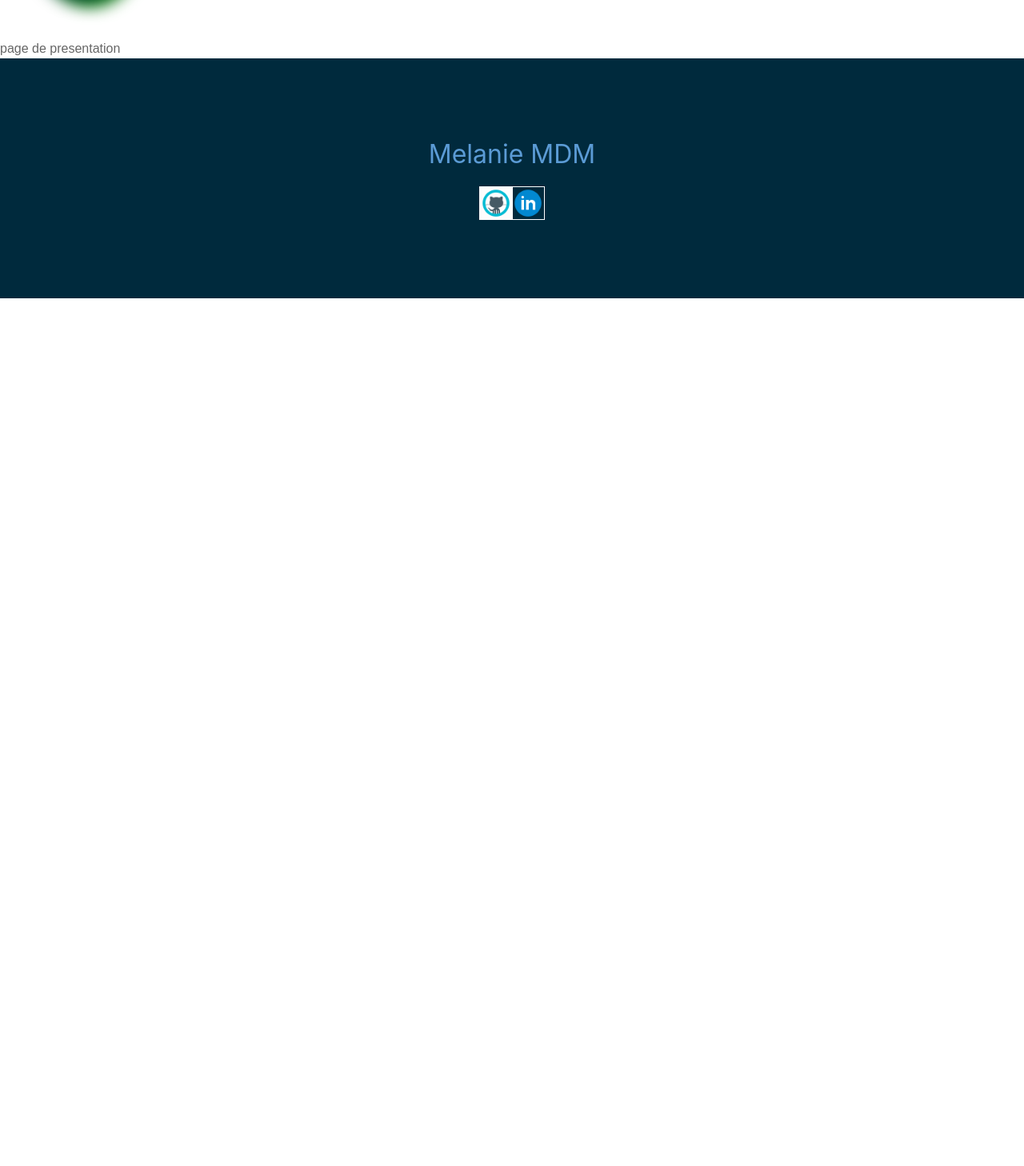
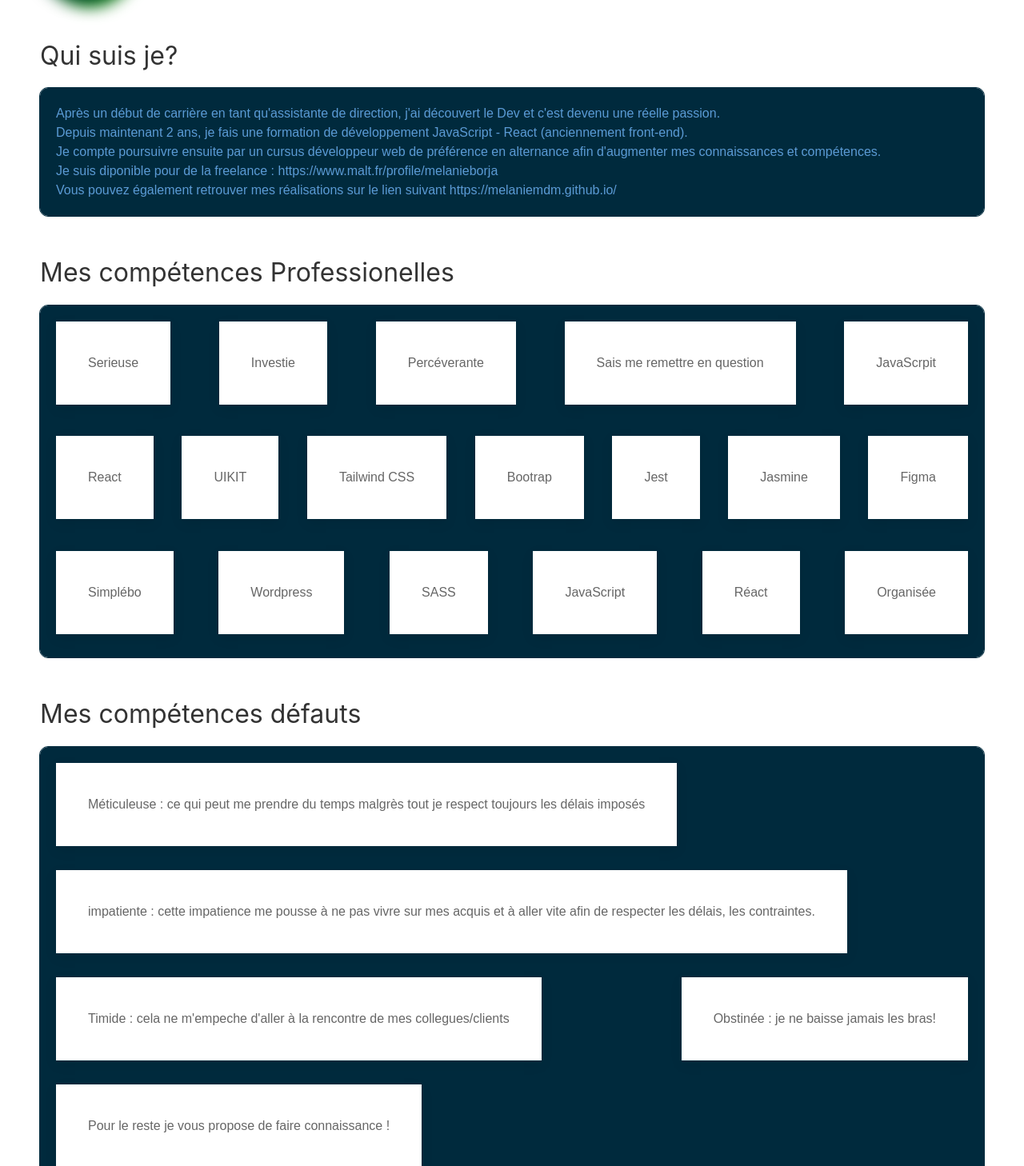
Before and after one commit to melaniemdm/portfolio-melanie-mdm, a React (Create React App) app: page /PresentMe in a window 1280 px wide. Shown: the part 192-1650 px from the top of the page at 80% size. Before the commit the page ends 800 px from the top, so only its background shows below. Built offline with nearby package versions, Linux system fonts and the light colour scheme.

Commit message:
fix(css & js) page de présentation

```diff
--- a/src/components/Presentation/index.js
+++ b/src/components/Presentation/index.js
@@ -1,10 +1,154 @@
+import '../../components/Presentation/style.scss';
+
 function PresentMe(){
     return (
-        <div>
+        <div  className="containerPrentation">
+<h2>Qui suis je?</h2>
 
-page de presentation
+<div className="txtPresentation">Après un début de carrière en tant qu'assistante de direction, j'ai découvert le Dev et c'est devenu une réelle passion.<br />Depuis maintenant 2 ans, je fais une formation de développement JavaScript - React (anciennement front-end).  <br /> Je compte poursuivre ensuite par un cursus développeur web de préférence en alternance afin d'augmenter mes connaissances et compétences. <br /> Je suis diponible pour de la freelance : https://www.malt.fr/profile/melanieborja<br />Vous pouvez également retrouver mes réalisations sur le lien suivant https://melaniemdm.github.io/
+
+</div>
+
+<h2>Mes compétences Professionelles</h2>
+
+<div className="containerListCompetence">
 
 
+<div className="uk-animation-toggle" tabIndex="0">
+        <div className="uk-card uk-card-default uk-card-body uk-animation-fade">
+            <p className="uk-text-center">Serieuse</p>
+        </div>
+    </div>
+    <div className="uk-animation-toggle" tabIndex="0">
+        <div className="uk-card uk-card-default uk-card-body uk-animation-fade">
+            <p className="uk-text-center">Investie</p>
+        </div>
+    </div>
+    <div className="uk-animation-toggle" tabIndex="0">
+        <div className="uk-card uk-card-default uk-card-body uk-animation-fade">
+            <p className="uk-text-center">Percéverante</p>
+        </div>
+    </div>
+
+
+    <div className="uk-animation-toggle" tabIndex="0">
+        <div className="uk-card uk-card-default uk-card-body uk-animation-fade">
+            <p className="uk-text-center">Sais me remettre en question</p>
+        </div>
+    </div>
+    <div className="uk-animation-toggle" tabIndex="0">
+        <div className="uk-card uk-card-default uk-card-body uk-animation-fade">
+            <p className="uk-text-center">JavaScrpit</p>
+        </div>
+    </div>
+    <div className="uk-animation-toggle" tabIndex="0">
+        <div className="uk-card uk-card-default uk-card-body uk-animation-fade">
+            <p className="uk-text-center">React</p>
+        </div>
+    </div>
+    <div className="uk-animation-toggle" tabIndex="0">
+        <div className="uk-card uk-card-default uk-card-body uk-animation-fade">
+            <p className="uk-text-center">UIKIT</p>
+        </div>
+    </div>
+
+    <div className="uk-animation-toggle" tabIndex="0">
+        <div className="uk-card uk-card-default uk-card-body uk-animation-fade">
+            <p className="uk-text-center">Tailwind CSS</p>
+        </div>
+    </div>
+
+    <div className="uk-animation-toggle" tabIndex="0">
+        <div className="uk-card uk-card-default uk-card-body uk-animation-fade">
+            <p className="uk-text-center">Bootrap</p>
+        </div>
+    </div>
+
+    <div className="uk-animation-toggle" tabIndex="0">
+        <div className="uk-card uk-card-default uk-card-body uk-animation-fade">
+            <p className="uk-text-center">Jest</p>
+        </div>
+    </div>
+
+    <div className="uk-animation-toggle" tabIndex="0">
+        <div className="uk-card uk-card-default uk-card-body uk-animation-fade">
+            <p className="uk-text-center">Jasmine</p>
+        </div>
+    </div>
+
+    <div className="uk-animation-toggle" tabIndex="0">
+        <div className="uk-card uk-card-default uk-card-body uk-animation-fade">
+            <p className="uk-text-center">Figma</p>
+        </div>
+    </div>
+
+    <div className="uk-animation-toggle" tabIndex="0">
+        <div className="uk-card uk-card-default uk-card-body uk-animation-fade">
+            <p className="uk-text-center">Simplébo</p>
+        </div>
+    </div>
+    <div className="uk-animation-toggle" tabIndex="0">
+        <div className="uk-card uk-card-default uk-card-body uk-animation-fade">
+            <p className="uk-text-center">Wordpress</p>
+        </div>
+    </div>
+    <div className="uk-animation-toggle" tabIndex="0">
+        <div className="uk-card uk-card-default uk-card-body uk-animation-fade">
+            <p className="uk-text-center">SASS</p>
+        </div>
+    </div>
+    <div className="uk-animation-toggle" tabIndex="0">
+        <div className="uk-card uk-card-default uk-card-body uk-animation-fade">
+            <p className="uk-text-center">JavaScript</p>
+        </div>
+    </div>
+    <div className="uk-animation-toggle" tabIndex="0">
+        <div className="uk-card uk-card-default uk-card-body uk-animation-fade">
+            <p className="uk-text-center">Réact</p>
+        </div>
+    </div>
+    <div className="uk-animation-toggle" tabIndex="0">
+        <div className="uk-card uk-card-default uk-card-body uk-animation-fade">
+            <p className="uk-text-center">Organisée</p>
+        </div>
+    </div>
+</div>
+
+<h2>Mes compétences défauts</h2>
+
+<div className="containerListCompetence">
+
+
+<div className="uk-animation-toggle" tabIndex="0">
+        <div className="uk-card uk-card-default uk-card-body uk-animation-fade">
+            <p className="uk-text-center">Méticuleuse : ce qui peut me prendre du temps malgrès tout je respect toujours les délais imposés</p>
+        </div>
+    </div>
+
+    <div className="uk-animation-toggle" tabIndex="0">
+        <div className="uk-card uk-card-default uk-card-body uk-animation-fade">
+            <p className="uk-text-center">impatiente : cette impatience me pousse à ne pas vivre sur mes acquis et à aller vite afin de respecter les délais, les contraintes.</p>
+        </div>
+    </div>
+
+    <div className="uk-animation-toggle" tabIndex="0">
+        <div className="uk-card uk-card-default uk-card-body uk-animation-fade">
+            <p className="uk-text-center">Timide : cela ne m'empeche d'aller à la rencontre de mes collegues/clients</p>
+        </div>
+    </div>
+    <div className="uk-animation-toggle" tabIndex="0">
+        <div className="uk-card uk-card-default uk-card-body uk-animation-fade">
+            <p className="uk-text-center">Obstinée : je ne baisse jamais les bras!</p>
+        </div>
+    </div>
+    <div className="uk-animation-toggle" tabIndex="0">
+        <div className="uk-card uk-card-default uk-card-body uk-animation-fade">
+            <p className="uk-text-center">Pour le reste je vous propose de faire connaissance !</p>
+        </div>
+    </div>
+
+
+</div>
         </div>
     )
 }
--- /dev/null
+++ b/src/components/Presentation/style.scss
@@ -0,0 +1,21 @@
+@import '../../styles/communs.scss';
+
+.containerPrentation{
+
+margin-left:50px;
+margin-right:50px;
+}
+.txtPresentation{
+@include containerPrésentation;
+
+}
+
+
+.containerListCompetence{
+    @include containerPrésentation;
+ display: flex;
+ justify-content:space-between;
+flex-wrap: wrap;
+gap: 30px;
+ min-height:50vh;
+}
--- a/src/styles/communs.scss
+++ b/src/styles/communs.scss
@@ -1,2 +1,3 @@
 @import 'responsive.scss';
 @import 'variables.scss';
+@import 'variables.scss';
--- a/src/styles/variables.scss
+++ b/src/styles/variables.scss
@@ -1,2 +1,12 @@
 $blue: #002a3d;
 $blueLight: #5b9bd5;
+
+@mixin containerPrésentation{
+outline: 1px solid $blue;
+background-color:$blue;
+color:white;
+border-radius: 10px;
+padding: 20px;
+color: $blueLight;
+margin-bottom:50px;
+}
```
